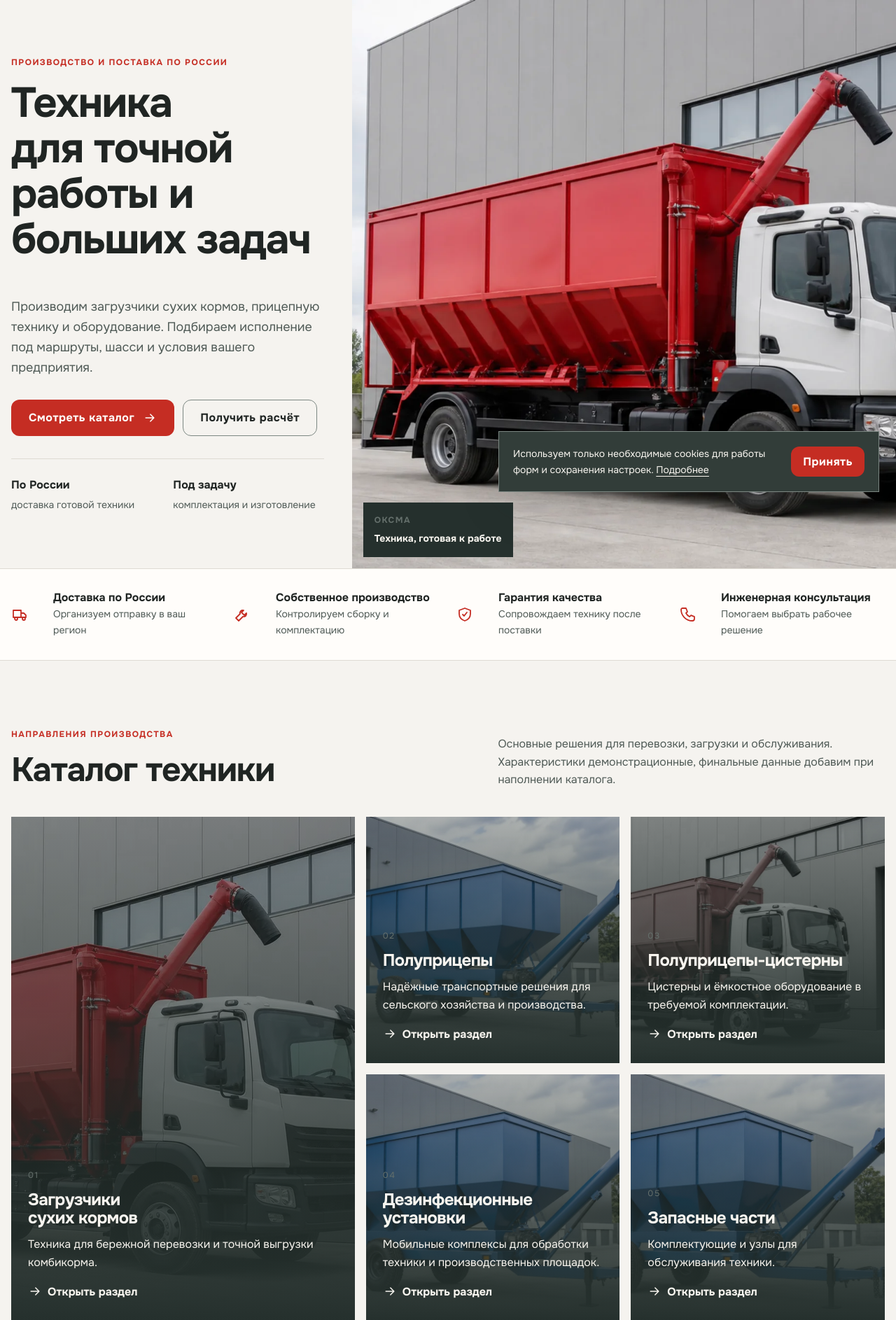
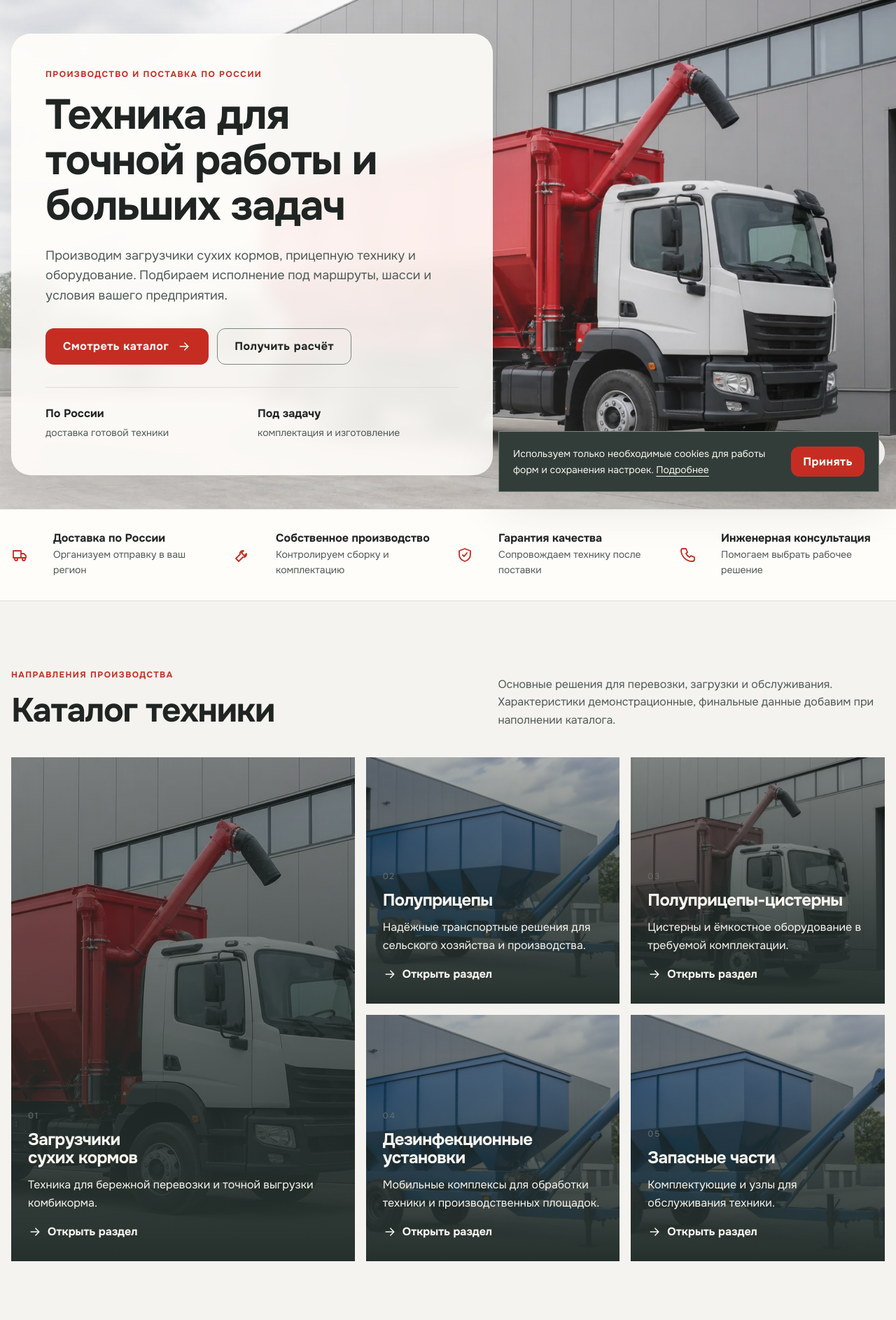
Before and after one commit to rez1dennt/oksma, a PHP site: page / in a window 1280 px wide. Shown: the part 81-1967 px from the top of the page at 70% size. Run offline with PHP 8.4, Linux system fonts and the light colour scheme; some libraries are stand-ins or nearby versions.

Commit message:
style: rebuild hero compositions

```diff
--- a/assets/css/main.css
+++ b/assets/css/main.css
@@ -100,22 +100,23 @@ p { max-width: var(--measure); }
 .site-footer nav a, .site-footer__contacts a { display: flex; align-items: center; gap: var(--space-2); padding-block: var(--space-2); color: var(--color-text-on-dark); text-decoration: none; }
 .site-footer__legal { display: flex; flex-direction: column; gap: var(--space-2); margin-block-start: var(--space-12); padding-block-start: var(--space-5); color: var(--color-text-tertiary); font-size: var(--font-size-xs); border-block-start: var(--border-thin) solid var(--color-surface-dark-raised); }
 
-.hero { position: relative; overflow: clip; background: var(--color-surface-page); }
-.hero__grid { min-height: calc(100vh - var(--space-20)); display: grid; align-items: center; gap: var(--space-8); padding-block: var(--space-12); }
-.hero__content { position: relative; z-index: 1; }
-.hero h1 { font-size: clamp(var(--font-size-4xl), 5vw, var(--font-size-6xl)); }
+.hero { position: relative; isolation: isolate; min-height: 42rem; overflow: hidden; background: var(--color-surface-dark); }
+.hero::after { content: ""; position: absolute; inset: 0; z-index: -1; background: linear-gradient(90deg, rgb(245 243 239 / 38%) 0%, rgb(245 243 239 / 14%) 48%, rgb(37 48 45 / 10%) 100%); pointer-events: none; }
+.hero__grid { min-height: 42rem; display: grid; align-content: center; gap: var(--space-6); padding-block: var(--space-8); }
+.hero__content { position: relative; z-index: 1; width: min(100%, 43rem); padding: clamp(var(--space-6), 5vw, var(--space-12)); }
+.hero__content--glass { background: var(--color-surface-glass); border: var(--border-thin) solid rgb(255 253 250 / 72%); border-radius: var(--radius-xl); box-shadow: var(--shadow-raised); -webkit-backdrop-filter: blur(.75rem); backdrop-filter: blur(.75rem); }
+.hero h1 { margin-block-end: var(--space-6); font-size: clamp(var(--font-size-4xl), 5vw, var(--font-size-6xl)); }
 .hero__lead { max-width: 42rem; color: var(--color-text-secondary); font-size: var(--font-size-lg); }
 .hero__actions { display: flex; flex-wrap: wrap; gap: var(--space-3); margin-block: var(--space-8); }
 .hero__facts { display: grid; grid-template-columns: repeat(2, minmax(0, 1fr)); gap: var(--space-4); margin: 0; padding-block-start: var(--space-6); border-block-start: var(--border-thin) solid var(--color-border-default); }
 .hero__facts div { display: grid; gap: var(--space-1); }
 .hero__facts dt { font-weight: var(--weight-bold); }
 .hero__facts dd { margin: 0; color: var(--color-text-secondary); font-size: var(--font-size-sm); }
-.hero__media { position: relative; min-height: 24rem; align-self: stretch; }
-.hero__media::before { content: ""; position: absolute; inset: var(--space-4) calc(var(--space-4) * -1) calc(var(--space-4) * -1) var(--space-4); z-index: -1; background: var(--color-surface-sunken); }
-.hero__media > img { width: 100%; height: 100%; min-height: 24rem; object-fit: cover; object-position: center; }
-.hero__plate { position: absolute; inset-inline-start: var(--space-4); inset-block-end: var(--space-4); display: grid; gap: var(--space-1); padding: var(--space-4); color: var(--color-text-on-dark); background: var(--color-surface-dark); }
-.hero__plate span { color: var(--color-text-tertiary); font-size: var(--font-size-xs); font-weight: var(--weight-bold); letter-spacing: .12em; }
-.hero__plate strong { font-size: var(--font-size-sm); }
+.hero__media { position: absolute; inset: 0; z-index: -2; }
+.hero__media > img { width: 100%; height: 100%; object-fit: cover; object-position: 68% center; }
+.hero__chip { position: relative; z-index: 1; justify-self: start; display: inline-flex; align-items: center; gap: var(--space-3); width: fit-content; padding: var(--space-3) var(--space-4); color: var(--color-text-primary); background: var(--color-surface-glass); border: var(--border-thin) solid rgb(255 253 250 / 72%); border-radius: var(--radius-full); box-shadow: var(--shadow-raised); -webkit-backdrop-filter: blur(.75rem); backdrop-filter: blur(.75rem); }
+.hero__chip span { color: var(--color-action-primary); font-size: var(--font-size-xs); font-weight: var(--weight-bold); letter-spacing: .12em; }
+.hero__chip strong { font-size: var(--font-size-sm); }
 .benefit-band { padding-block: var(--space-8); background: var(--color-surface-card); border-block: var(--border-thin) solid var(--color-border-default); }
 .benefit-band__grid { display: grid; gap: var(--space-6); }
 .benefit-item { display: grid; grid-template-columns: var(--control-md) 1fr; align-items: center; gap: var(--space-3); }
@@ -241,10 +248,11 @@ p { max-width: var(--measure); }
 }
 
 @media (min-width: 64em) {
-  .hero__grid { min-height: min(calc(100vh - var(--space-20)), 45rem); grid-template-columns: minmax(28rem, .78fr) minmax(34rem, 1.22fr); gap: 0; padding-block: 0; }
-  .hero__content { padding-block: var(--space-20); padding-inline-end: var(--space-10); }
-  .hero__media { margin-inline-end: calc((100vw - min(100vw - var(--space-8), var(--container))) / -2); }
-  .hero__media > img { object-position: 62% center; }
+  .hero, .hero__grid { min-height: min(calc(100svh - var(--space-20)), 48rem); }
+  .hero__grid { grid-template-columns: minmax(0, 1fr) auto; align-items: end; padding-block: var(--space-12); }
+  .hero__content { align-self: center; }
+  .hero__chip { justify-self: end; margin-block-end: var(--space-2); }
+  .hero__media > img { object-position: 66% center; }
   .benefit-band__grid { grid-template-columns: repeat(4, minmax(0, 1fr)); }
   .category-grid { grid-template-columns: 1.15fr .85fr .85fr; grid-auto-rows: minmax(22rem, auto); }
   .category-card { min-height: 22rem; }
--- a/assets/css/theme.css
+++ b/assets/css/theme.css
@@ -27,6 +27,7 @@
   --color-text-tertiary: #65706c;
   --color-text-on-action: #fffdfa;
   --color-text-on-dark: #f8f5ef;
+  --color-text-on-dark-muted: #dedbd3;
   --color-text-link: #9e221a;
   --color-surface-page: #f5f3ef;
   --color-surface-card: #fffdfa;
--- a/templates/pages/category.php
+++ b/templates/pages/category.php
@@ -1,4 +1,7 @@
 <section class="page-hero">
+  <div class="page-hero__media" aria-hidden="true">
+    <img src="<?= e($category['image']) ?>" width="900" height="675" alt="">
+  </div>
   <div class="container page-hero__inner">
     <?= render_partial('breadcrumbs', ['items' => $breadcrumbs ?? [
         ['name' => 'Главная', 'url' => '/'],
--- a/templates/pages/home.php
+++ b/templates/pages/home.php
@@ -1,6 +1,9 @@
 <section class="hero">
+  <div class="hero__media">
+    <img src="/assets/images/hero-industrial-loader.webp" width="1920" height="1100" fetchpriority="high" alt="Красный загрузчик сухих кормов на промышленной площадке">
+  </div>
   <div class="container hero__grid">
-    <div class="hero__content">
+    <div class="hero__content hero__content--glass">
       <p class="eyebrow">Производство и поставка по России</p>
       <h1>Техника для точной работы и больших задач</h1>
       <p class="hero__lead">Производим загрузчики сухих кормов, прицепную технику и оборудование. Подбираем исполнение под маршруты, шасси и условия вашего предприятия.</p>
@@ -13,10 +16,7 @@
         <div><dt>Под задачу</dt><dd>комплектация и изготовление</dd></div>
       </dl>
     </div>
-    <div class="hero__media">
-      <img src="/assets/images/hero-industrial-loader.webp" width="1920" height="1100" fetchpriority="high" alt="Красный загрузчик сухих кормов на промышленной площадке">
-      <div class="hero__plate"><span>ОКСМА</span><strong>Техника, готовая к работе</strong></div>
-    </div>
+    <div class="hero__chip"><span>ОКСМА</span><strong>Техника, готовая к работе</strong></div>
   </div>
 </section>
 
--- a/tokens/colors.json
+++ b/tokens/colors.json
@@ -51,6 +51,7 @@
       "tertiary":{"$type":"color","$value":"{primitive.neutral.600}","$description":"Incidental text"},
       "on-action":{"$type":"color","$value":"{primitive.neutral.50}","$description":"Text on red actions"},
       "on-dark":{"$type":"color","$value":"{primitive.offWhite}","$description":"Text on graphite"},
+      "on-dark-muted":{"$type":"color","$value":"{primitive.neutral.300}","$description":"Supporting text on graphite"},
       "link":{"$type":"color","$value":"{primitive.red.700}","$description":"Inline links"},
       "link-hover":{"$type":"color","$value":"{primitive.red.900}","$description":"Inline link hover"}
     },
```
Also changed, not shown: other parts of assets/css/main.css (+19 -6 lines), tests/php/pages_test.php (+6 -0 lines).
